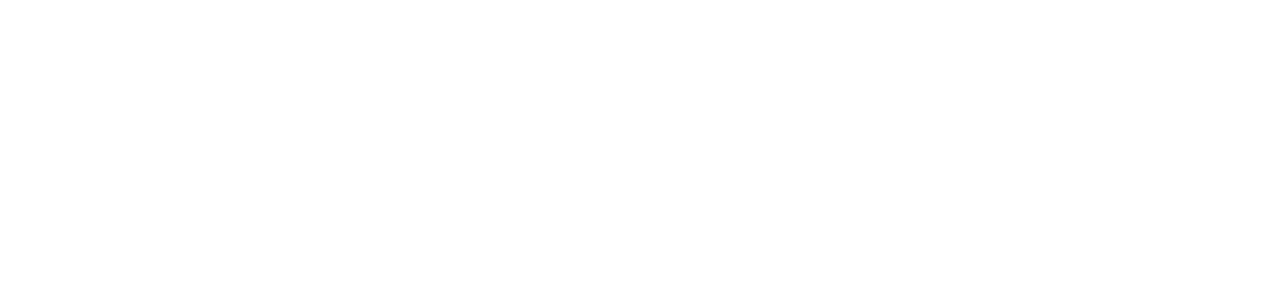
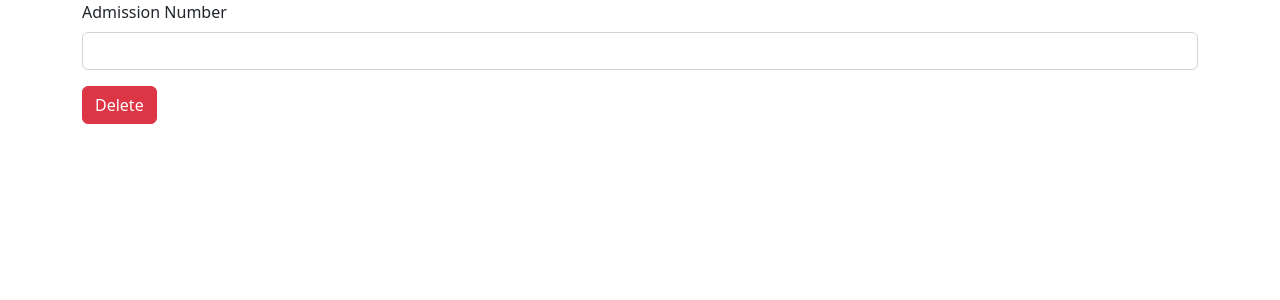
Before and after one commit to GokulDas-07/Student-Angular-App, an Angular app: page /delete in a window 1280 px wide. Before the commit this address led to /. Shown: the top 300 px of the page. Built offline with nearby package versions, Linux system fonts and the light colour scheme.

Commit message:
delete student added

```diff
--- a/src/app/app-routing.module.ts
+++ b/src/app/app-routing.module.ts
@@ -1,11 +1,13 @@
 import { NgModule } from '@angular/core';
 import { RouterModule, Routes } from '@angular/router';
+import { StudentDeleteComponent } from './student-delete/student-delete.component';
 import { StudentEntryComponent } from './student-entry/student-entry.component';
 import { StudentSearchComponent } from './student-search/student-search.component';
 
 const routes: Routes = [
   {path:"",component:StudentEntryComponent},
-  {path:"search",component:StudentSearchComponent}
+  {path:"search",component:StudentSearchComponent},
+  {path:"delete",component:StudentDeleteComponent}
 ];
 
 @NgModule({
--- a/src/app/app.module.ts
+++ b/src/app/app.module.ts
@@ -5,12 +5,14 @@
 import { AppComponent } from './app.component';
 import { StudentEntryComponent } from './student-entry/student-entry.component';
 import { StudentSearchComponent } from './student-search/student-search.component';
+import { StudentDeleteComponent } from './student-delete/student-delete.component';
 
 @NgModule({
   declarations: [
     AppComponent,
     StudentEntryComponent,
-    StudentSearchComponent
+    StudentSearchComponent,
+    StudentDeleteComponent
   ],
   imports: [
     BrowserModule,
--- /dev/null
+++ b/src/app/student-delete/student-delete.component.html
@@ -0,0 +1,19 @@
+<div class="container">
+    <div class="row">
+        <div class="col col-12 col-sm-12 col-md-12 col-lg-12 col-xl-12 col-xxl-12">
+            <div class="row g-3">
+                <div class="col col-12 col-sm-12 col-md-12 col-lg-12 col-xl-12 col-xxl-12">
+
+                    <label for="" class="form-label">Admission Number</label>
+                    <input type="text" class="form-control">
+
+                </div>
+                <div class="col col-12 col-sm-12 col-md-12 col-lg-12 col-xl-12 col-xxl-12">
+
+                    <button class="btn btn-danger">Delete</button>
+
+                </div>
+            </div>
+        </div>
+    </div>
+</div>
```
Also changed, not shown: src/app/student-delete/student-delete.component.ts (added, +10 -0 lines), src/app/student-delete/student-delete.component.css (added).
